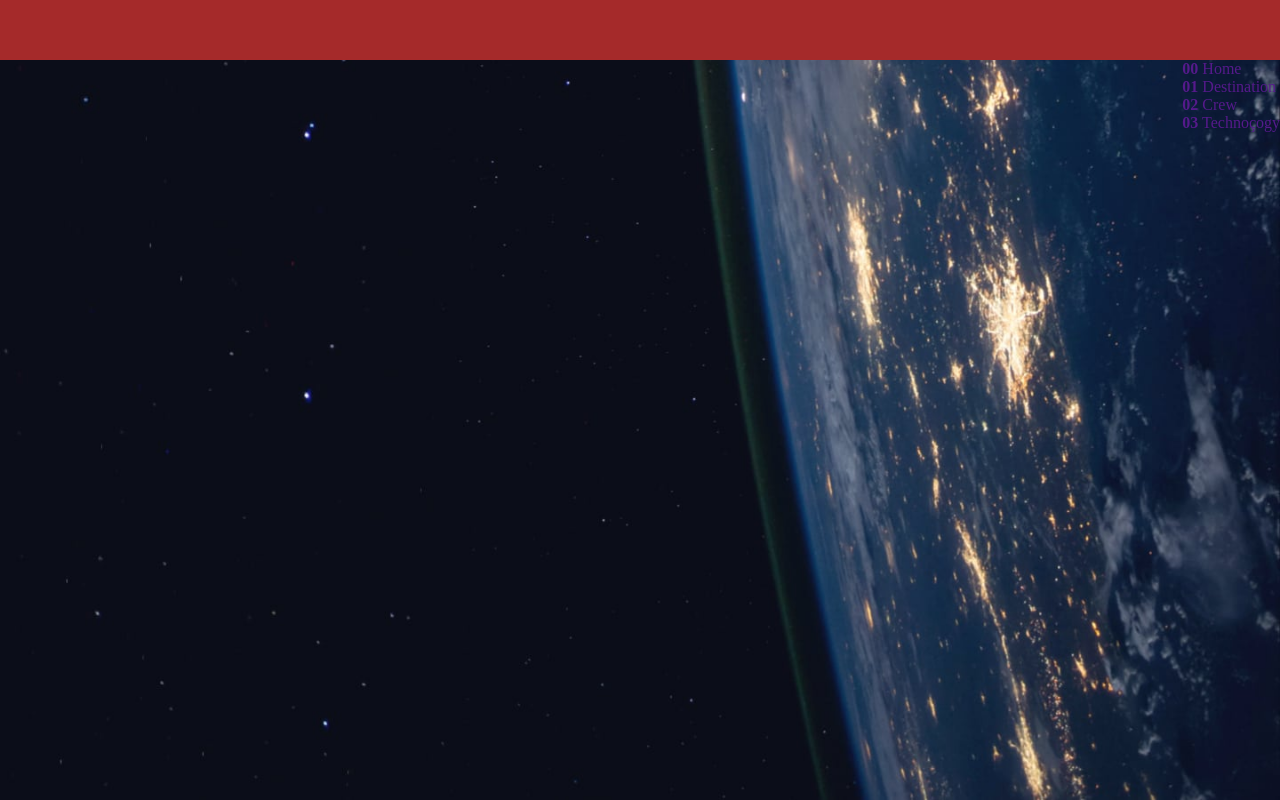
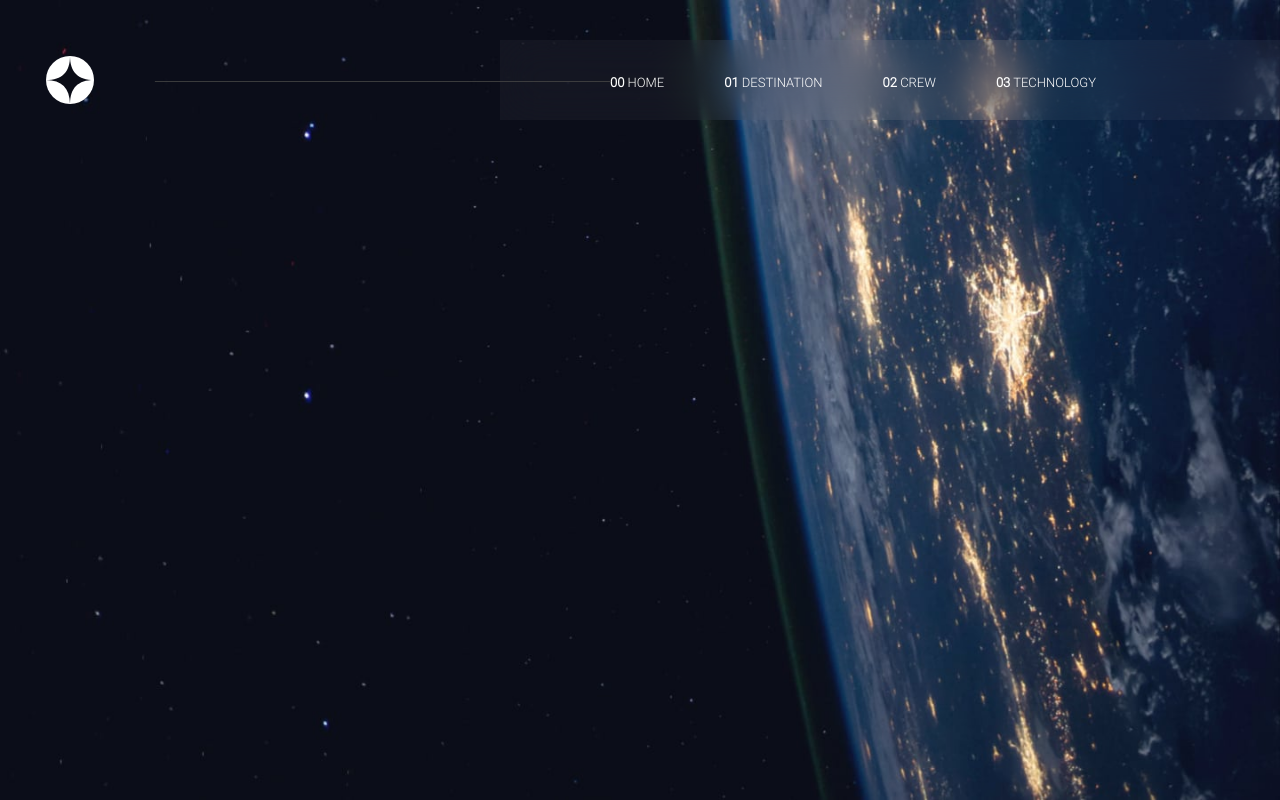
Before and after one commit to Affmesquita/space-tourism, a plain HTML site: page index.html in a window 1280 px wide. Drawn offline with Linux system fonts and the light colour scheme.

Commit message:
atualização nav

```diff
--- a/estilos/style.css
+++ b/estilos/style.css
@@ -8,27 +8,78 @@
     text-decoration: none;
 }
 
+@font-face {
+    font-family: Roboto-Medium;
+    src: url(/fontes/Roboto-Medium.ttf);
+}
+@font-face {
+    font-family: Roboto-Light;
+    src: url(/fontes/Roboto-Light.ttf);
+}
+
 .main {
     width: 100vw;
     height: 100vh;
+
+    padding-top: 30px;
 
     background-image: url(/image/home/background-home-desktop.jpg);
     background-size: cover;
 }
 
+a {
+    color: white;
+}
+
 .nav {
     width: 100vw;
-    height: 60px;
-    padding-top: 60px;
+    height: 100px;
+
+
 
     display: flex;
     justify-content: space-between;
+    align-items: center;
+}
+.nav > p {
+    position: absolute;
 
-    background-color: brown;
+    left: 155px;
+
+    color: rgb(68, 68, 68);
+
+    z-index: 1000;
+
+    padding-bottom: 10px;
 }
 .nav > img {
     padding-left: 46px;
 }
 .nav-list {
+    width: 780px;
+    height: 80px;
 
+    text-align: inherit;
+
+    background-color: rgba(255, 255, 255, 0.041);
+    backdrop-filter: blur(20px);
+
+    padding: 10px 80px 0px 80px;
+
+    display: flex;
+    flex-direction: row;
 }
+.nav-list > li {
+    font-family: Roboto-Light;
+
+    font-size: 13px;
+
+    padding: 25px 10px 25px 10px;
+
+    margin: 0px 20px 0px 20px;
+
+    cursor: pointer;
+}
+.nav-list > li:hover {
+    border-bottom: 3px solid white;
+}
--- a/index.html
+++ b/index.html
@@ -5,6 +5,7 @@
     <meta http-equiv="X-UA-Compatible" content="IE=edge">
     <meta name="viewport" content="width=device-width, initial-scale=1.0">
     <link rel="stylesheet" href="estilos/style.css">
+    <link rel="shortcut icon" href="/image/favicon-32x32.png" type="image/x-icon">
     <title>Document</title>
 </head>
 <body>
@@ -13,11 +14,13 @@
         <div class="nav">
             <img src="image/shared/logo.svg" alt="">
 
+            <p>_________________________________________________________</p>
+
             <ul class="nav-list">
-                <li><a href=""><b>00</b> Home</a></li>
-                <li><a href=""><b>01</b> Destination</a></li>
-                <li><a href=""><b>02</b> Crew</a></li>
-                <li><a href=""><b>03</b> Technoçogy</a></li>
+                <li><a href=""><b>00</b> HOME</a></li>
+                <li><a href=""><b>01</b> DESTINATION</a></li>
+                <li><a href=""><b>02</b> CREW</a></li>
+                <li><a href=""><b>03</b> TECHNOLOGY</a></li>
             </ul>
         </div>
 
```
Also changed, not shown: fontes/Roboto-Light.ttf (added), fontes/Roboto-Medium.ttf (added), 1 other file.
